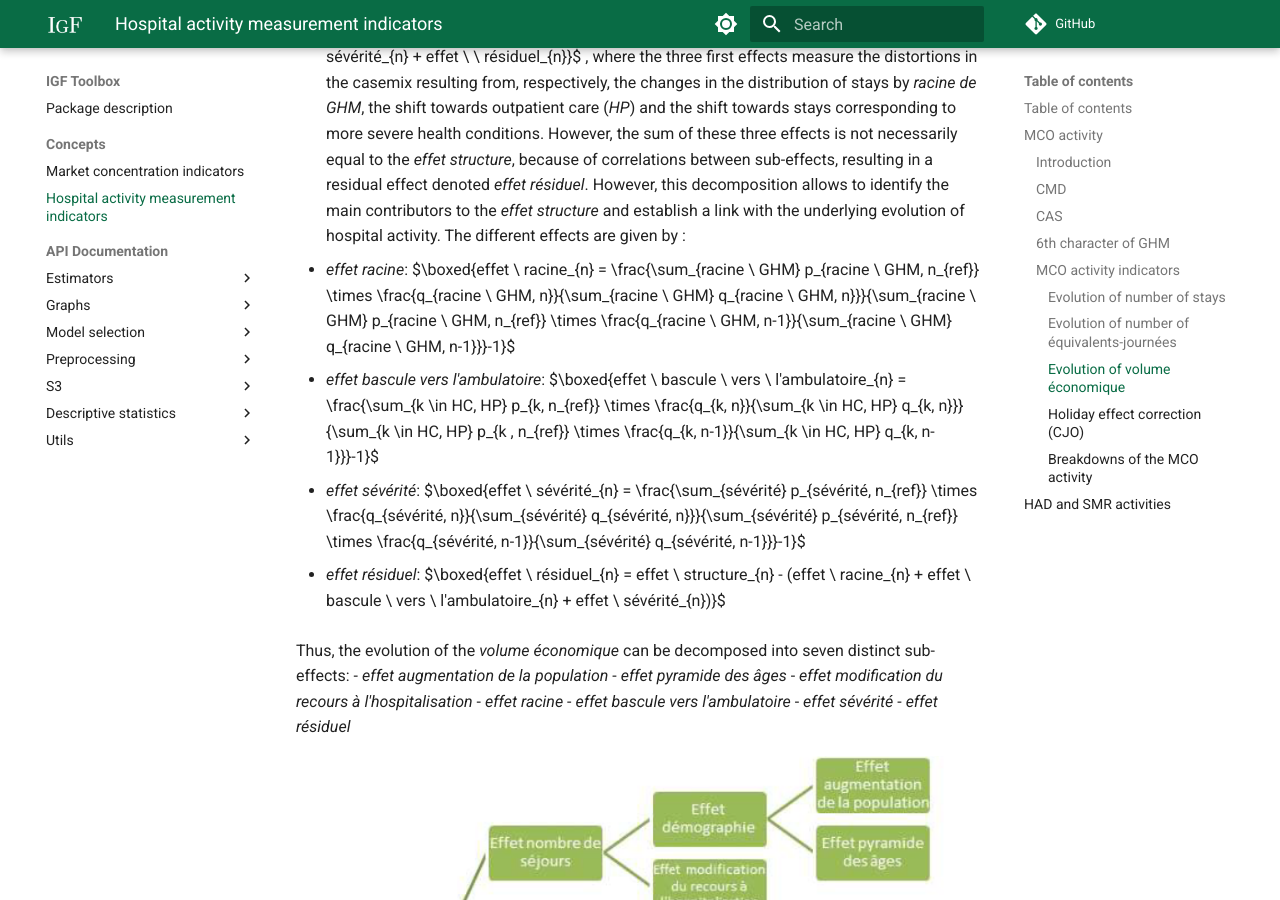
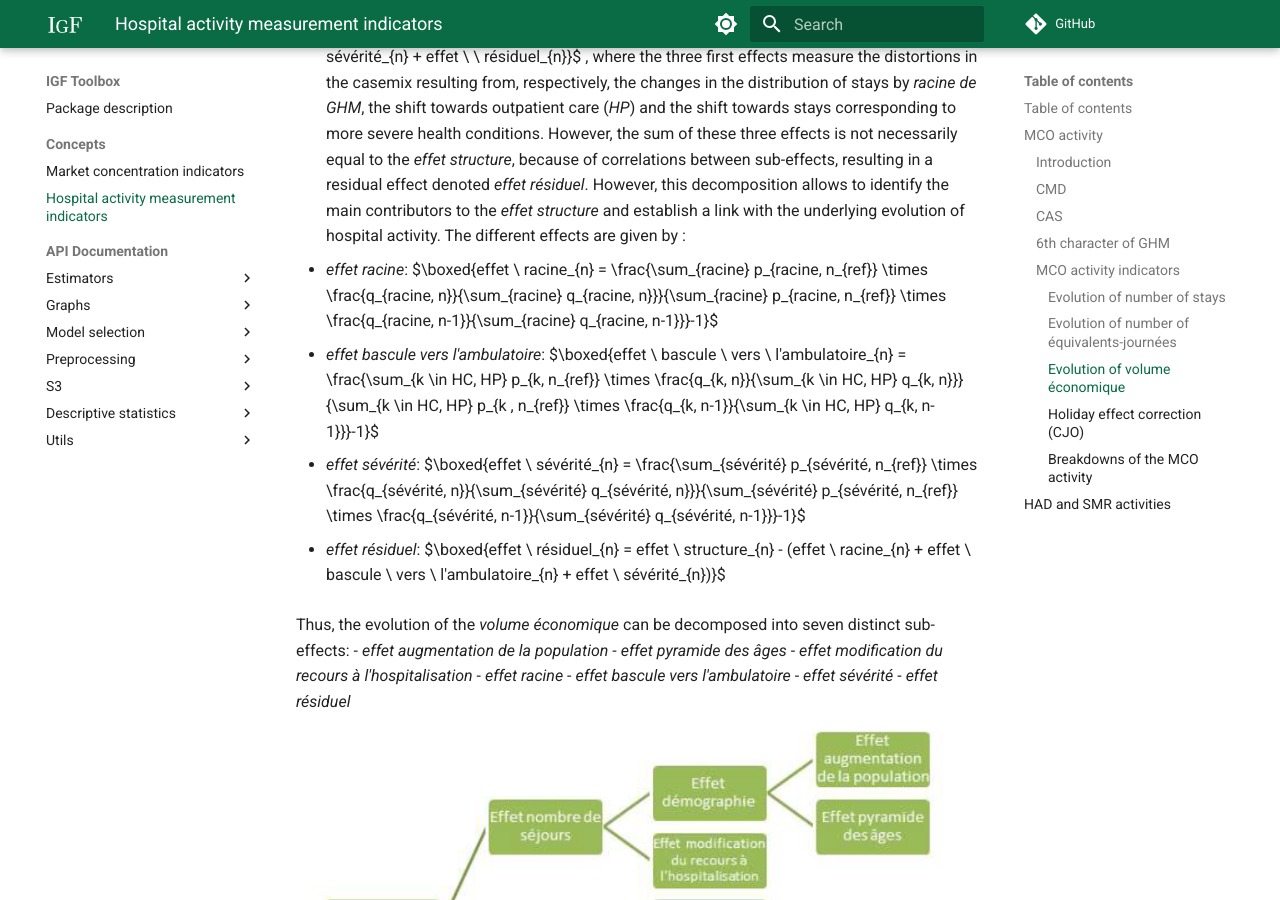
Before and after one commit to IGF-PSD/igf_toolbox, an MkDocs documentation site: the page built from docs/concepts/HOSPITAL_ACTIVITY.md, in a window 1280 px wide and 900 px high, scrolled down 7662 px. Built offline with MkDocs 1.6.1 and Material for MkDocs 9.7.7, drawn with Linux system fonts in a browser that asks for light colours; formulas are drawn with MathJax 3; comment, search, counter and statistics services are not loaded.

Commit message:
Update HOSPITAL_ACTIVITY.md

```diff
--- a/docs/concepts/HOSPITAL_ACTIVITY.md
+++ b/docs/concepts/HOSPITAL_ACTIVITY.md
@@ -168,7 +168,7 @@ The *effet nombre de séjours* corresponds to the annual change in the number of
 
 - The *effet structure* $\boxed{effet \\ structure_{n} = effet \\ volume_{n} - effet \\ nombre \\ de \\ séjours_{n}}$ and can also be broken down into four sub-effects: $\boxed{effet \ \ structure_{n} = effet \ \ racine_{n} + effet \ \ bascule \\ vers \\ l'ambulatoire_{n} + effet \ \ sévérité_{n} + effet \ \ résiduel_{n}}$ , where the three first effects measure the distortions in the casemix resulting from, respectively, the changes in the distribution of stays by *racine de GHM*, the shift towards outpatient care (*HP*) and the shift towards stays corresponding to more severe health conditions. However, the sum of these three effects is not necessarily equal to the *effet structure*, because of correlations between sub-effects, resulting in a residual effect denoted *effet résiduel*. However, this decomposition allows to identify the main contributors to the *effet structure* and establish a link with the underlying evolution of hospital activity. The different effects are given by :
 
-  - *effet racine*: $\boxed{effet \\ racine_{n} = \frac{\sum_{racine \\ GHM} p_{racine \\ GHM, n_{ref}} \times \frac{q_{racine \\ GHM, n}}{\sum_{racine \\ GHM} q_{racine \\ GHM, n}}}{\sum_{racine \\ GHM} p_{racine \\ GHM, n_{ref}} \times \frac{q_{racine \\ GHM, n-1}}{\sum_{racine \\ GHM} q_{racine \\ GHM, n-1}}}-1}$
+  - *effet racine*: $\boxed{effet \\ racine_{n} = \frac{\sum_{racine} p_{racine, n_{ref}} \times \frac{q_{racine, n}}{\sum_{racine} q_{racine, n}}}{\sum_{racine} p_{racine, n_{ref}} \times \frac{q_{racine, n-1}}{\sum_{racine} q_{racine, n-1}}}-1}$
 
   - *effet bascule vers l'ambulatoire*: $\boxed{effet \\ bascule \\ vers \\ l'ambulatoire_{n} = \frac{\sum_{k \in HC, HP} p_{k, n_{ref}} \times \frac{q_{k, n}}{\sum_{k \in HC, HP} q_{k, n}}}{\sum_{k \in HC, HP} p_{k , n_{ref}} \times \frac{q_{k, n-1}}{\sum_{k \in HC, HP} q_{k, n-1}}}-1}$
 
```
